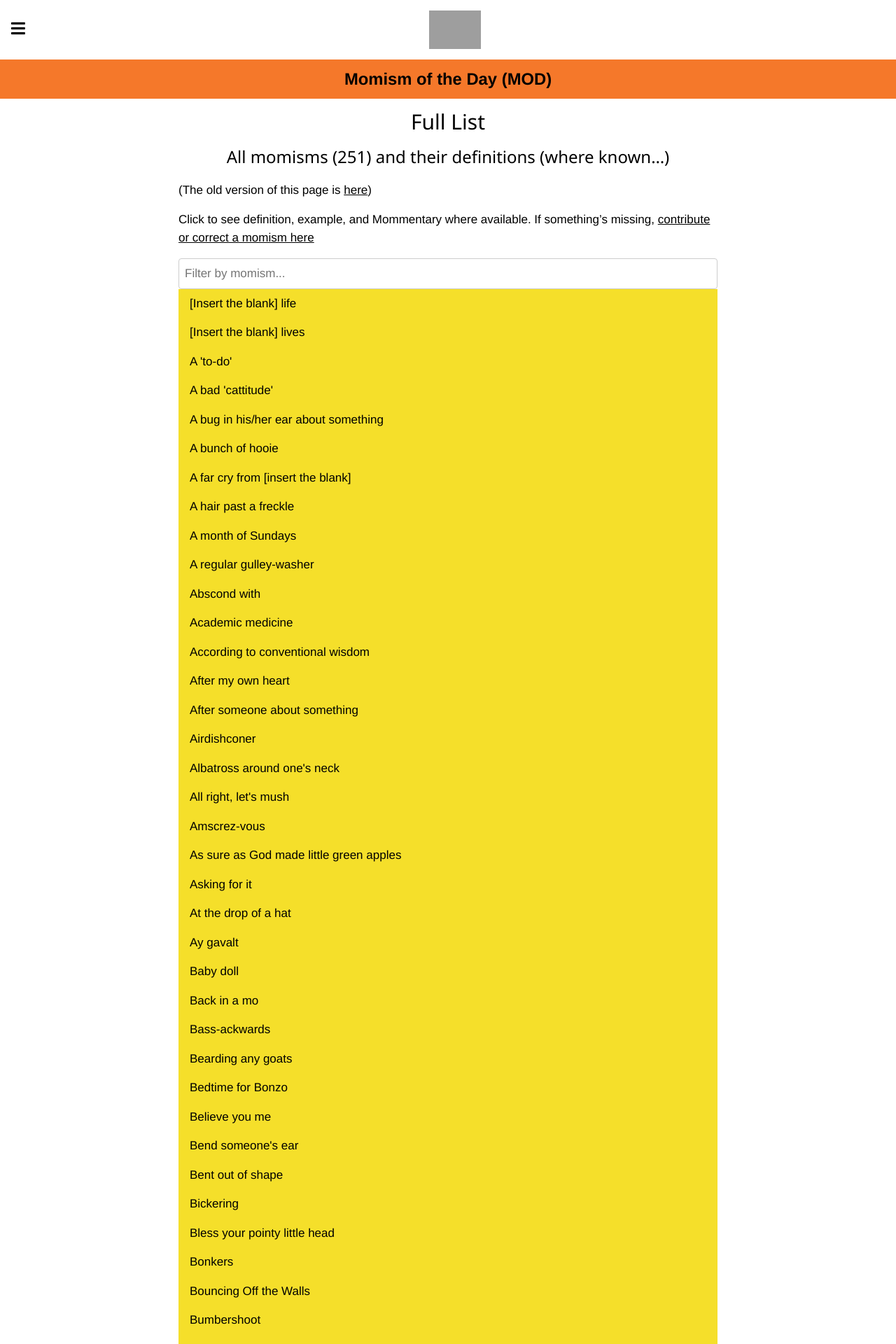
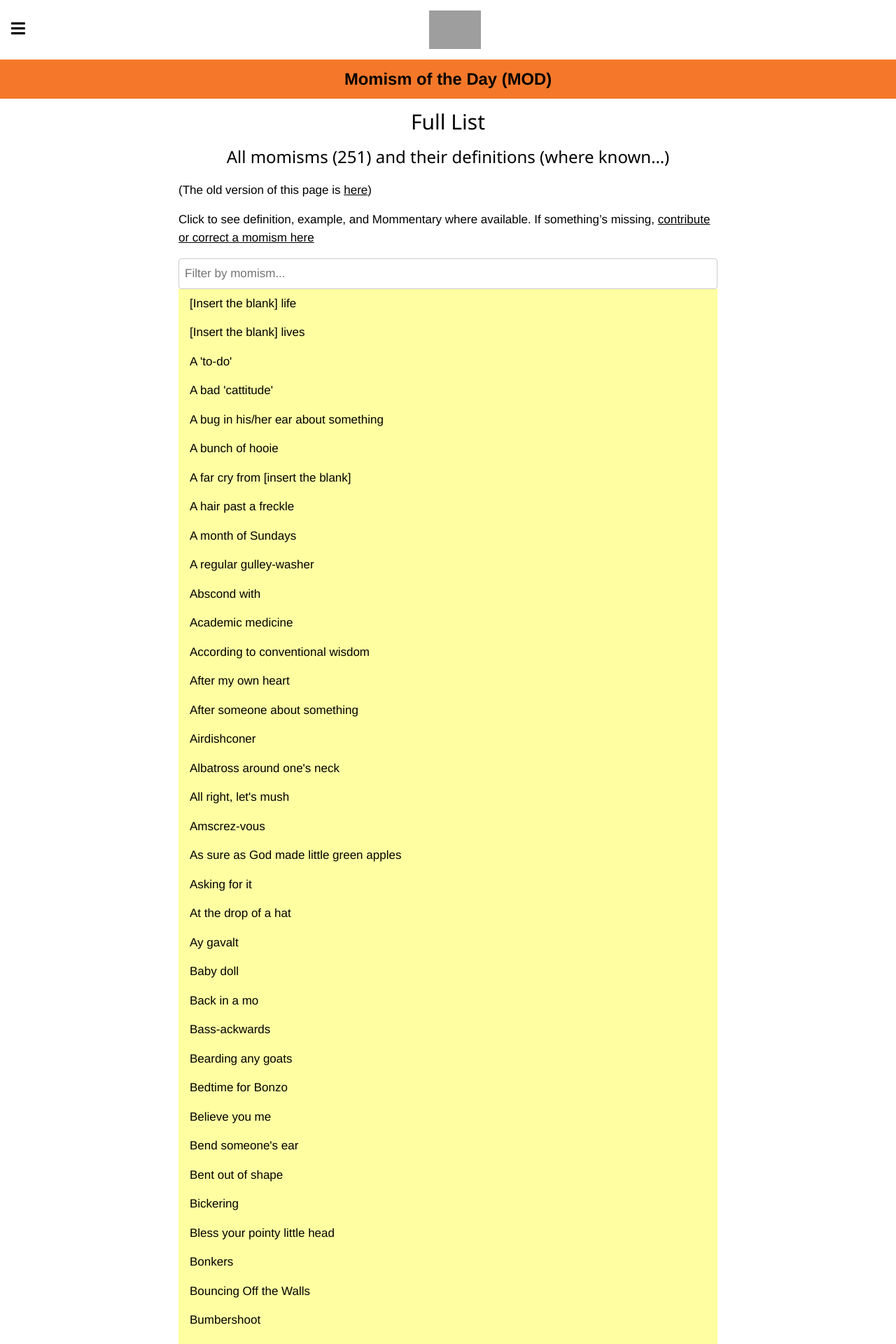
Before and after one commit to summerhays/new_momisms, a Jekyll site: the page built from list.md, in a window 1280 px wide. Shown: the top 1920 px of the page at 70% size. Built offline with Jekyll 4.4.1, drawn with Linux system fonts in a browser that asks for light colours; grey boxes are pictures that could not be loaded.

Commit message:
improved colour choice

```diff
--- a/_sass/colors.scss
+++ b/_sass/colors.scss
@@ -10,7 +10,7 @@ $color-triad-1: #42f52a;
 $color-triad-2: #2af5dd;
 $color-analogy: #a7f52a;
 $color-active: $color-1-dark;
-$smiley-color: #F5DF2A;
+$smiley-color: #ffffa2;
 $header-color-text: $body-color-text;
 $header-font-size: 140%;
 $nav-color-text: $body-color-text;
--- a/assets/css/style.scss
+++ b/assets/css/style.scss
@@ -43,10 +43,10 @@ header {
   z-index: 1;
   top: 0;
   left: 0;
-  background-color: $color-1-light;
+  background-color: $color-triad-2;
   overflow-x: hidden;
   transition: 0.5s;
-  padding-top: 60px;
+  padding-top: 86px;
 }
 
 .main-nav > a:not(:first-child) {
@@ -56,11 +56,11 @@ header {
   color: $nav-color-text;
   display: block;
   white-space: nowrap;
-  border-bottom: 3px solid $color-1-light;
+  border-bottom: 3px solid $color-triad-2;
 }
 
 .main-nav > a:not(:first-child):hover {
-	border-bottom: 3px solid $color-1;
+	background: $smiley-color;
 }
 
 .main-nav .closebtn {
@@ -87,7 +87,7 @@ header {
 
 
 .active {
-	border-bottom: 3px solid $color-active !important;
+    background: $smiley-color;
 }
 
 .title {
@@ -154,7 +154,7 @@ footer > a {
     flex-basis: 100%;
     text-align: center;
     font-size: 1em;
-    border-bottom: 3px solid $color-1-light;
+    border-bottom: 3px solid $color-triad-2;
   }
 
   main {
@@ -190,9 +190,9 @@ footer > a {
 	background-color: $color-complement;
 }
 
-.color-triad-1 {
-	//background-color: $color-triad-1;
-	color: $color-triad-1;
+.color-triad-2 {
+	background-color: $color-triad-2;
+	//color: $color-triad-1;
 }
 
 .gradient {
@@ -207,6 +207,10 @@ footer > a {
 	background: $smiley-color;
 }
 
+.smiley:hover {
+	background-color: $color-triad-2 !important;
+}
+
 .textblack {
 	color: black;
 }
--- a/assets/js/filter.js
+++ b/assets/js/filter.js
@@ -10,7 +10,7 @@ function filterFunction() {
       button[i].style.display = "";
     } else {
       button[i].style.display = "none";
-    button[i].className = button[i].className.replace("w3-grey", "w3-black");
+    button[i].className = button[i].className.replace("color-triad-2", "smiley");
 	    var z = button[i].nextElementSibling;
     z.className = z.className.replace(" w3-show", "");
 	    }
@@ -24,10 +24,10 @@ function openAccordion(id) {
   if (x.className.indexOf("w3-show") == -1/* && y.style.display == ""*/) {
     x.className += " w3-show";
     x.previousElementSibling.className =
-    x.previousElementSibling.className.replace("w3-black", "w3-grey");
+    x.previousElementSibling.className.replace("smiley", "color-triad-2");
   } else {
     x.className = x.className.replace(" w3-show", "");
     x.previousElementSibling.className =
-    x.previousElementSibling.className.replace("w3-grey", "w3-black");
+    x.previousElementSibling.className.replace("color-triad-2", "smiley");
   }
 }
```
